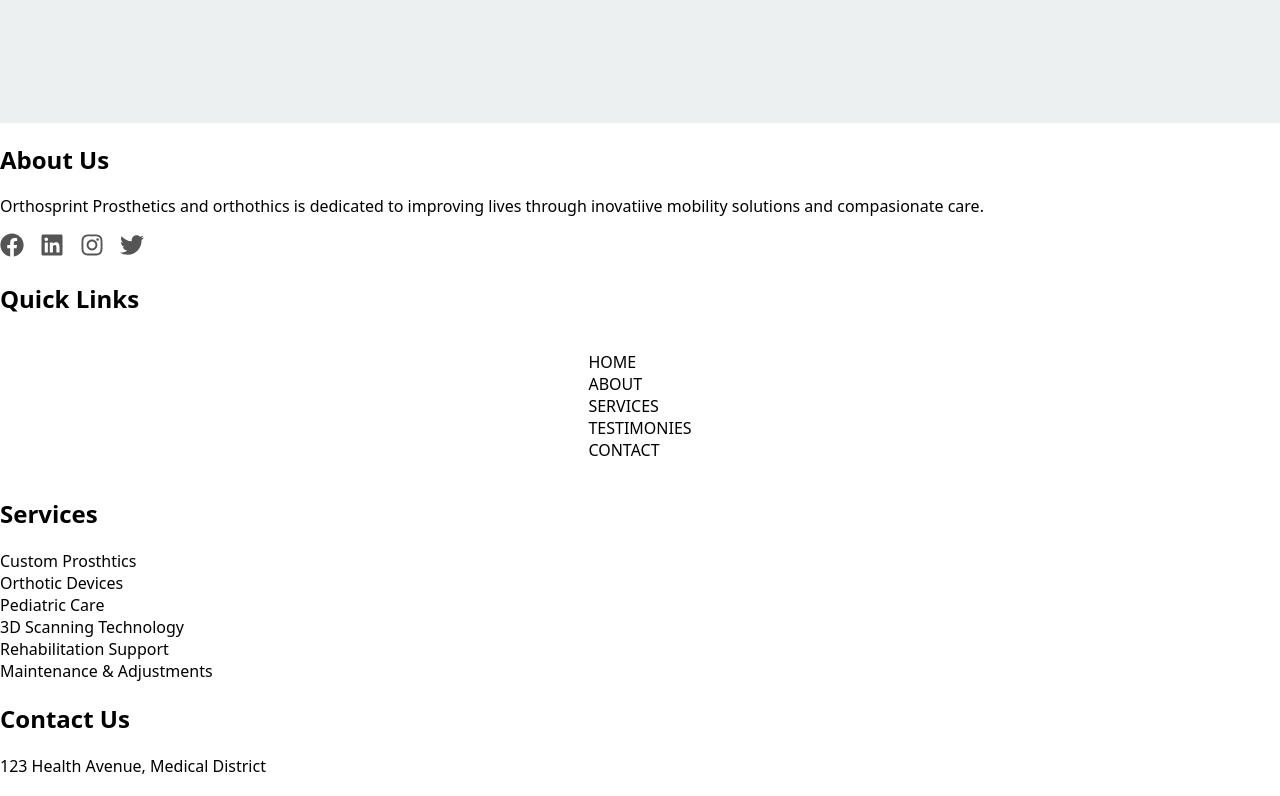
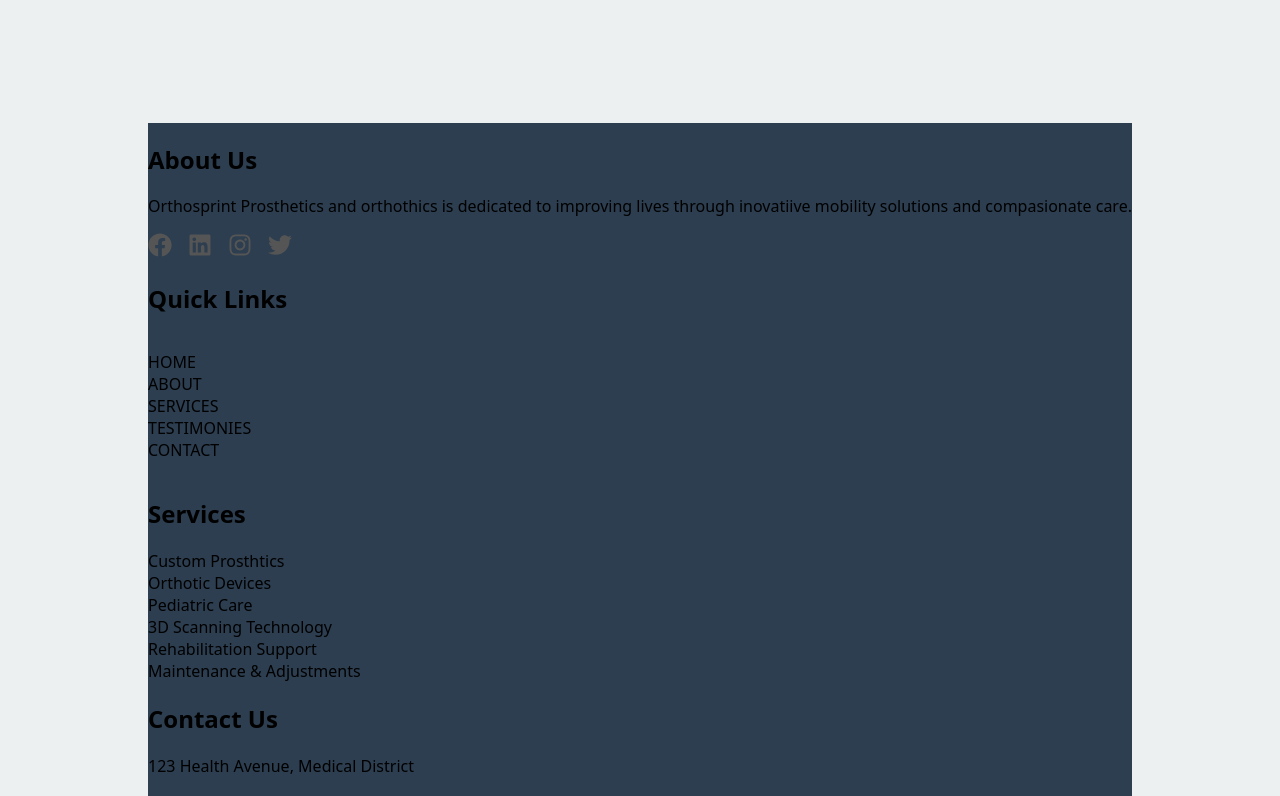
Before and after one commit to Mario-Gozie/Orthosprint-web-app, a React (Vite) app: page / in a window 1280 px wide. Shown: the part 4120-4916 px from the top of the page. Built offline with nearby package versions, Linux system fonts and the light colour scheme.

Commit message:
worked on a lot on the footer

```diff
--- a/src/Components/Homepage-Components/Footer.jsx
+++ b/src/Components/Homepage-Components/Footer.jsx
@@ -8,7 +8,7 @@ import contact from "../../Data/jsonData/contact.json";
 function Footer() {
   const currentYear = new Date().getFullYear();
   return (
-    <section className="footer-section">
+    <footer className="footer-section">
       <div className="footer-container">
         <div>
           <FooterAbout />
@@ -21,7 +21,7 @@ function Footer() {
           &copy; {currentYear} {contact.companyName}. All Rights Reserved
         </p>
       </div>
-    </section>
+    </footer>
   );
 }
 
--- a/src/Css/homepageCss.css
+++ b/src/Css/homepageCss.css
@@ -63,7 +63,7 @@ nav {
   width: 100%;
   padding: 1rem 0rem;
   box-shadow: 0 2px 5px rgba(0, 0, 0, 0.1);
-  z-index: 10;
+  z-index: 3;
 }
 
 .mobile-nav {
@@ -165,12 +165,15 @@ nav {
   transform: translateY(-50%); /* Center the text vertically */
 }
 
+/* FOOTER REGION */
+
 footer {
   width: 100;
   background-color: var(--footer-background);
+  /* color: var(--offWihite-color); */
 }
 
-footer h2 {
+/* footer h2 {
   content: "";
   position: absolute;
   bottom: -10px;
@@ -178,7 +181,7 @@ footer h2 {
   width: 50px;
   height: 2px;
   background-color: #3498db;
-}
+} */
 
 .social-media-icons-container {
   display: flex;
@@ -201,6 +204,13 @@ footer h2 {
 .social-media-link:focus {
   color: var(--hover-color); /* Uses the dynamically passed color */
   transform: scale(1.1); /* Optional: slight zoom effect */
+}
+.Quicklink-nav {
+  display: flex;
+  z-index: 1;
+  flex-direction: column;
+  justify-content: flex-start;
+  background-color: inherit;
 }
 
 .Quicklink-nav-list,
```
